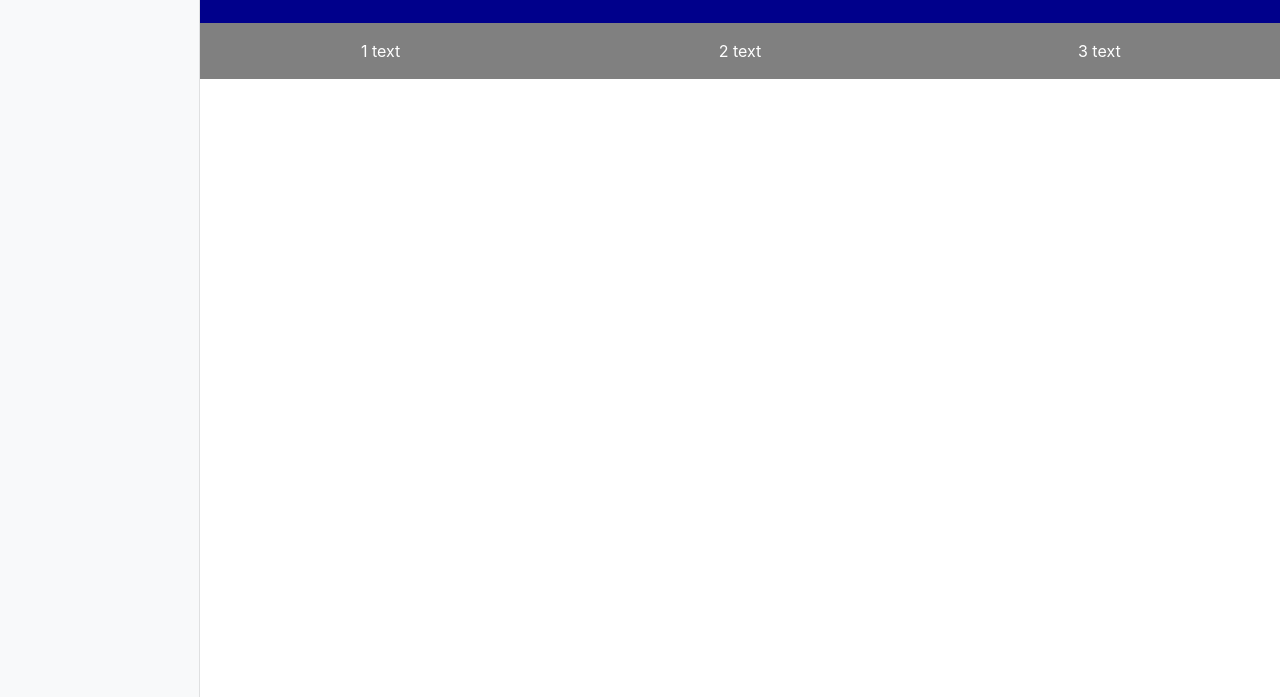
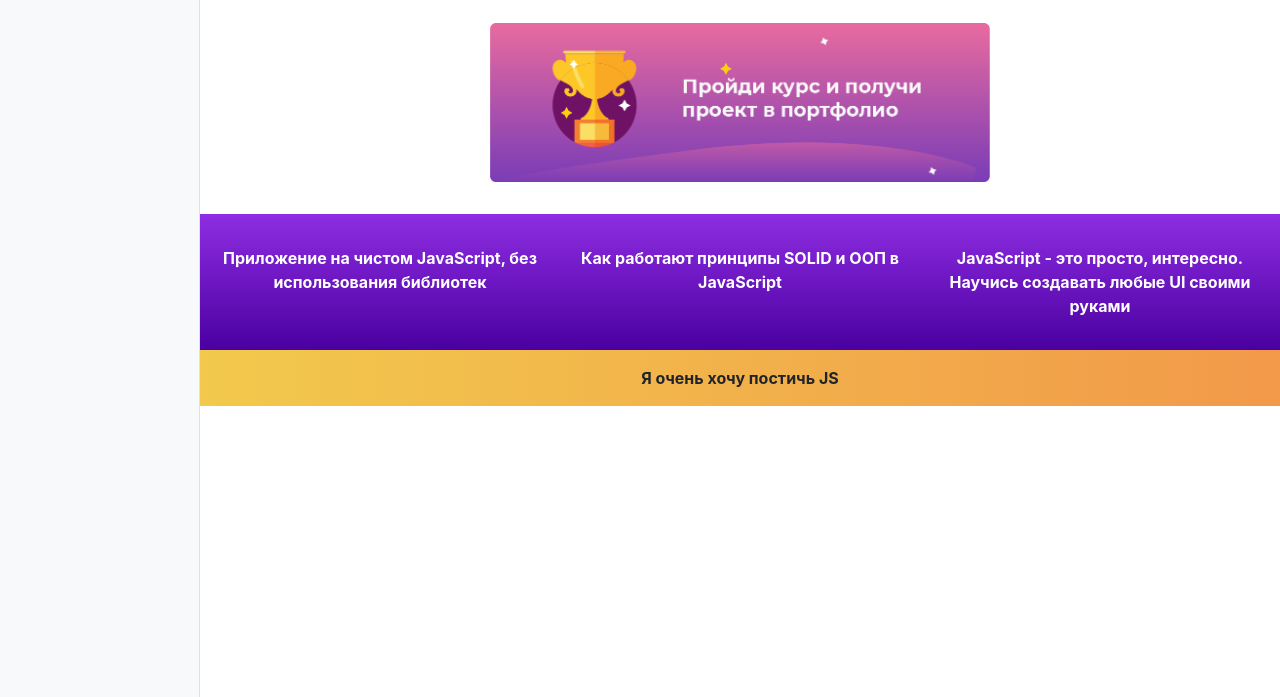
Before and after one commit to MikhailBobrov/Site-constructor-by-JavaScript, a website built with webpack: page src/index.html in a window 1280 px wide. Shown: the part 103-800 px from the top of the page. Built offline with nearby package versions, Linux system fonts and the light colour scheme.

Commit message:
достилизовали

```diff
--- a/package.json
+++ b/package.json
@@ -15,6 +15,7 @@
   "license": "ISC",
   "devDependencies": {
     "css-loader": "^4.2.1",
+    "file-loader": "^6.0.0",
     "html-webpack-plugin": "^4.3.0",
     "style-loader": "^1.2.1",
     "webpack": "^4.44.1",
--- a/src/model.js
+++ b/src/model.js
@@ -1,19 +1,34 @@
+import image from './essets/image.png'
+
+
+const text = `Я очень хочу постичь JS`
+
 export const model = [
-    {type: 'title', value: 'Test title', options: {
+    {type: 'title', value: 'Конструктор сайтов на чистом JavaScript', options: {
         tag: 'h2',
-        styles: 'background: darkred; color: #fff;text-align: center; padding: 10px'
+        styles: 'background: linear-gradient(to right, #ff0099, #493240); color: #fff;text-align: center; padding: 1.5rem'
         }},
-    {type: 'text', value: 'Lorem ipsum dolor sit amet, consectetur adipisicing elit', options: {
-        styles: 'background: darkblue; color: yellow; text-align: center; padding: 10px;'
+
+    {type: 'image', value: image, options: {
+        styles: 'padding: 2rem 0; display: flex; justify-content: center',
+        alt: 'my image',
+        imageStyles: 'width: 500px; height: auto;'
         }},
+
     {type: 'textColumns', value: [
-        '1 text',
-        '2 text',
-        '3 text',
+            'Приложение на чистом JavaScript, без использования библиотек',
+            'Как работают принципы SOLID и ООП в JavaScript',
+            'JavaScript - это просто, интересно. Научись создавать любые UI своими руками',
         ], options: {
-        styles: 'padding: 1rem; background: grey; color: #fff;text-align: center'
+            styles: 'padding: 2rem 0; color: #fff;background: linear-gradient(to bottom, #8e2de2, #4a00a0); text-align: center; font-weight: bold;'
         }
     },
-    {type: 'picture'}
+
+
+    {type: 'text', value: text, options: {
+        styles: 'background: linear-gradient(to left, #f2994a, #f2c94c); text-align: center; padding: 1rem; font-weight: bold'
+        }
+    },
+
 
 ]
--- a/src/templates.js
+++ b/src/templates.js
@@ -6,7 +6,7 @@ function title (block) {
     console.log(block.options.tag)
 
     //ecmascript 6
-    const {tag,styles} = block.options
+    const {tag, styles} = block.options
     // const tag = block.options.tag
     // const styles = block.options.styles
 
@@ -23,7 +23,7 @@ function title (block) {
 //функция col в функции row
 function text (block) {
     return row (col(`
-        <p>${block.value}</p>
+        <p style="margin-bottom: 0">${block.value}</p>
     `), block.options.styles)
 }
 
@@ -36,6 +36,14 @@ function textColumns (block) {
     //join - метод убирает запятые у массива - так как map возвращает новый массив
 }
 
+//картинка
+function image (block) {
+    const {alt, styles, imageStyles} = block.options
+    const html = `<img src="${block.value}" alt="${alt}" style="${imageStyles}" >`
+    return row(html, styles)
+}
+
+
 // export const templates = {
 //     title: 'title',
 //     text: 'text',
@@ -43,4 +51,4 @@ function textColumns (block) {
 // }
 
 //new sintaksis
-export const templates = {title, text, textColumns}
+export const templates = {title, text, textColumns, image}
--- a/src/utils.js
+++ b/src/utils.js
@@ -1,5 +1,6 @@
 export function row (content, styles = '') {
-    return `<div class="row" style="${styles}">${content}</div>`
+    const style = `margin: 0; ${styles}`
+    return `<div class="row" style="${style}">${content}</div>`
 }
 
 export function col (content) {
--- a/webpack.config.js
+++ b/webpack.config.js
@@ -21,7 +21,14 @@ module.exports = {
                 test: /\.css$/i,
                 use: ['style-loader', 'css-loader'],
             },
+            {
+                test: /\.(png|jpe?g|gif)$/i,
+                use: [
+                    {
+                        loader: 'file-loader',
+                    },
+                ],
+            },
         ],
     },
-
 }
```
Also changed, not shown: instuctor.html (+11 -0 lines), src/essets/image.png (added), 1 other file.
